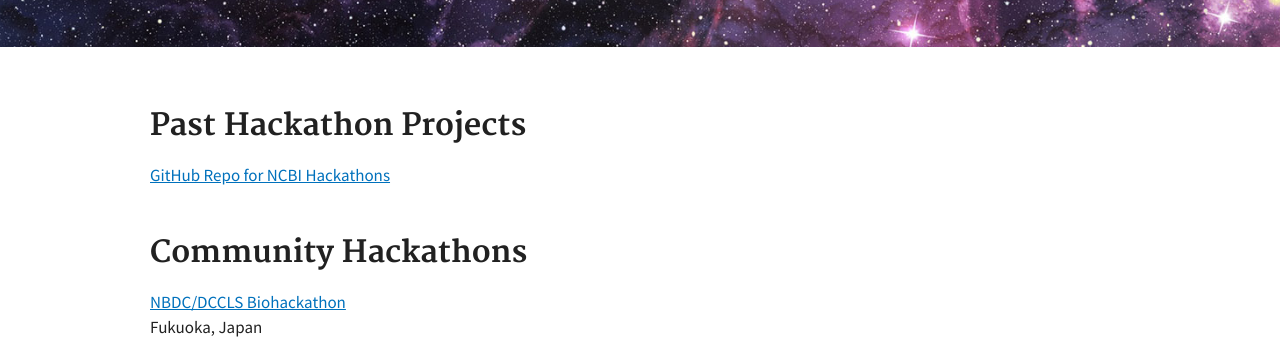
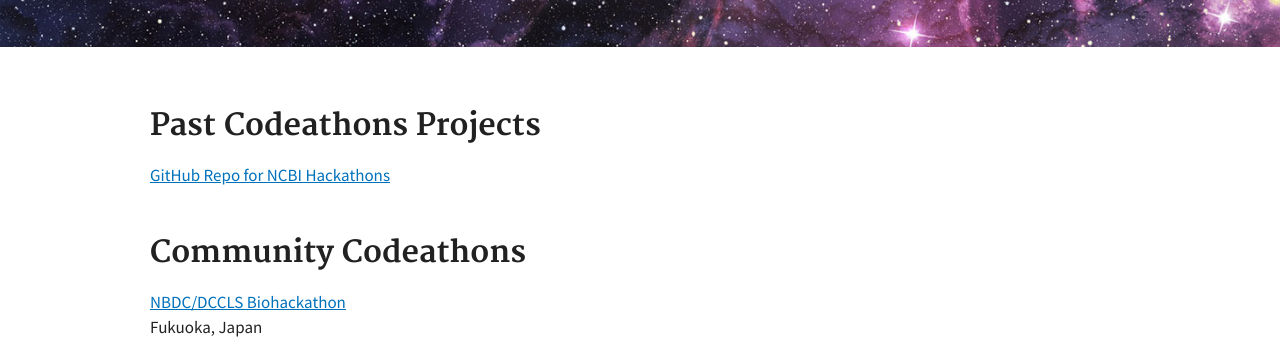
Before and after one commit to NCBI-Codeathons/ncbi-codeathons.github.io, a Jekyll site: the page built from resources.md, in a window 1280 px wide. Shown: the part 470-815 px from the top of the page. Built offline with Jekyll 4.4.1, drawn with Linux system fonts in a browser that asks for light colours.

Commit message:
Removing Hackathons

```diff
--- a/resources.md
+++ b/resources.md
@@ -3,11 +3,11 @@ layout: default
 title: Resources
 permalink: /resources
 ---
-## Past Hackathon Projects
+## Past Codeathons Projects
 
 [GitHub Repo for NCBI Hackathons](https://github.com/NCBI-Hackathons)
 
-## Community Hackathons
+## Community Codeathons
 
 [NBDC/DCCLS Biohackathon](https://docs.google.com/forms/d/e/1FAIpQLScMxAsoC_6XDhxh4XTYQkVvSlw5q1kxvtmsxi9jU_Lze4i5FQ/closedform)<br />
 Fukuoka, Japan<br />
```
